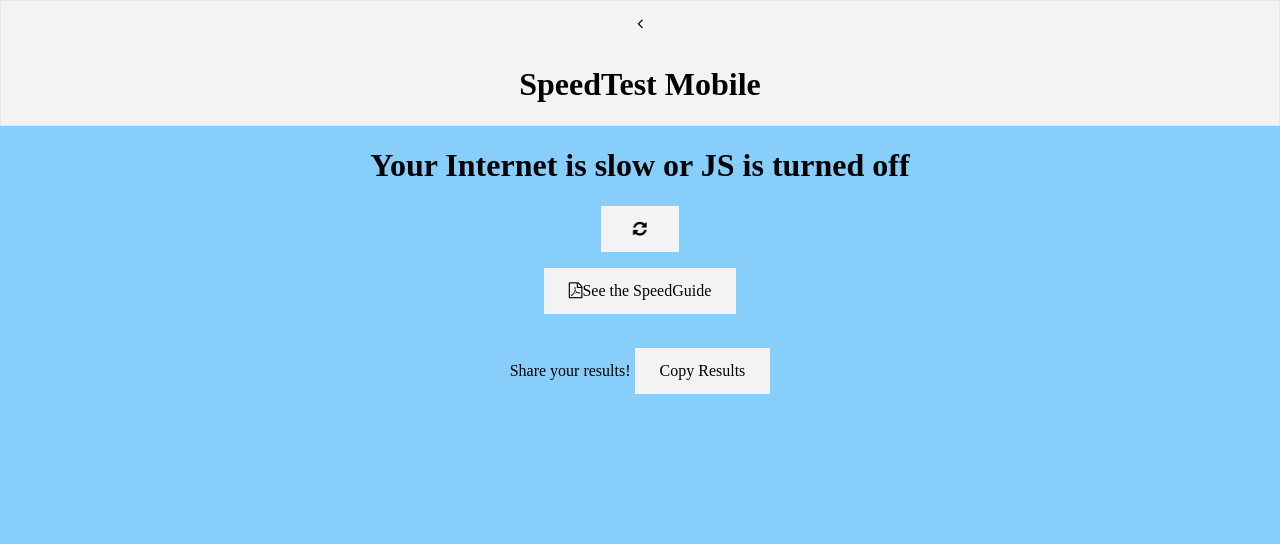
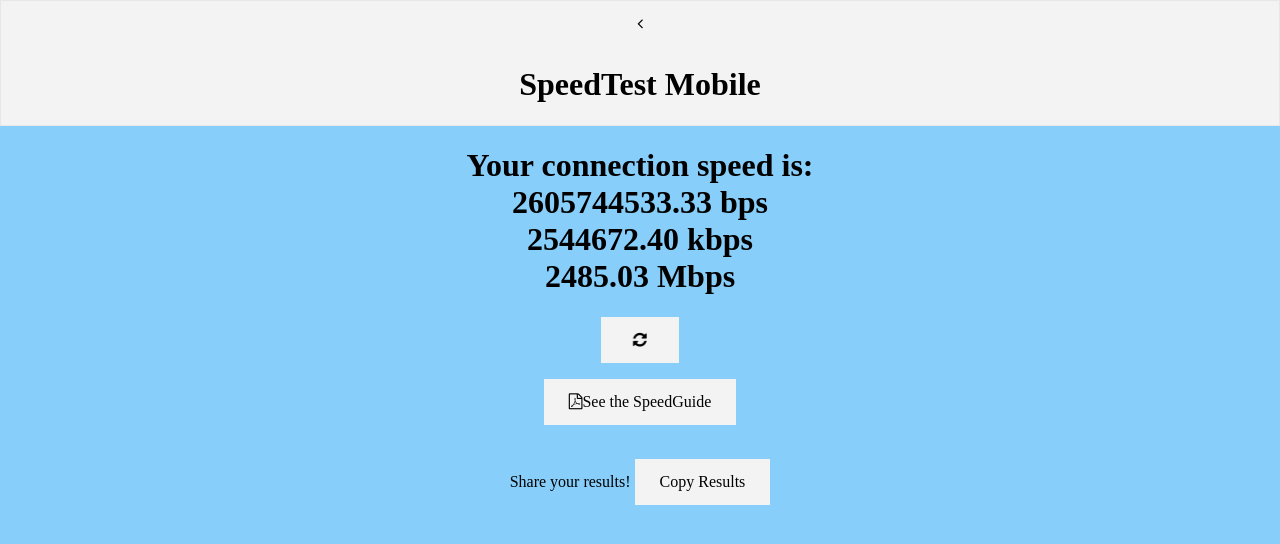
Before and after one commit to viewmaster111/SpeedTest-1, a plain HTML site: page speedtest.html in a window 1280 px wide. Drawn offline with Linux system fonts and the light colour scheme; some packages are replaced by stand-ins of ours; a script that the page names is missing.

Commit message:
Update speedtest.html

```diff
--- a/speedtest.html
+++ b/speedtest.html
@@ -8,7 +8,7 @@
    <script src="https://cdnjs.cloudflare.com/ajax/libs/clipboard.js/1.5.13/clipboard.min.js"></script>
     <!--<script> window.location = "http://jdc20181.github.io/SpeedTest/maintenance.html";</script>-->
 <meta name="viewport" content="width=device-width, initial-scale=1">
-<script  async src="mobile.js"></script>
+<script  async src="main.js"></script>
 <link rel="stylesheet" type="text/css" href="mobile.css">
 
 
```
